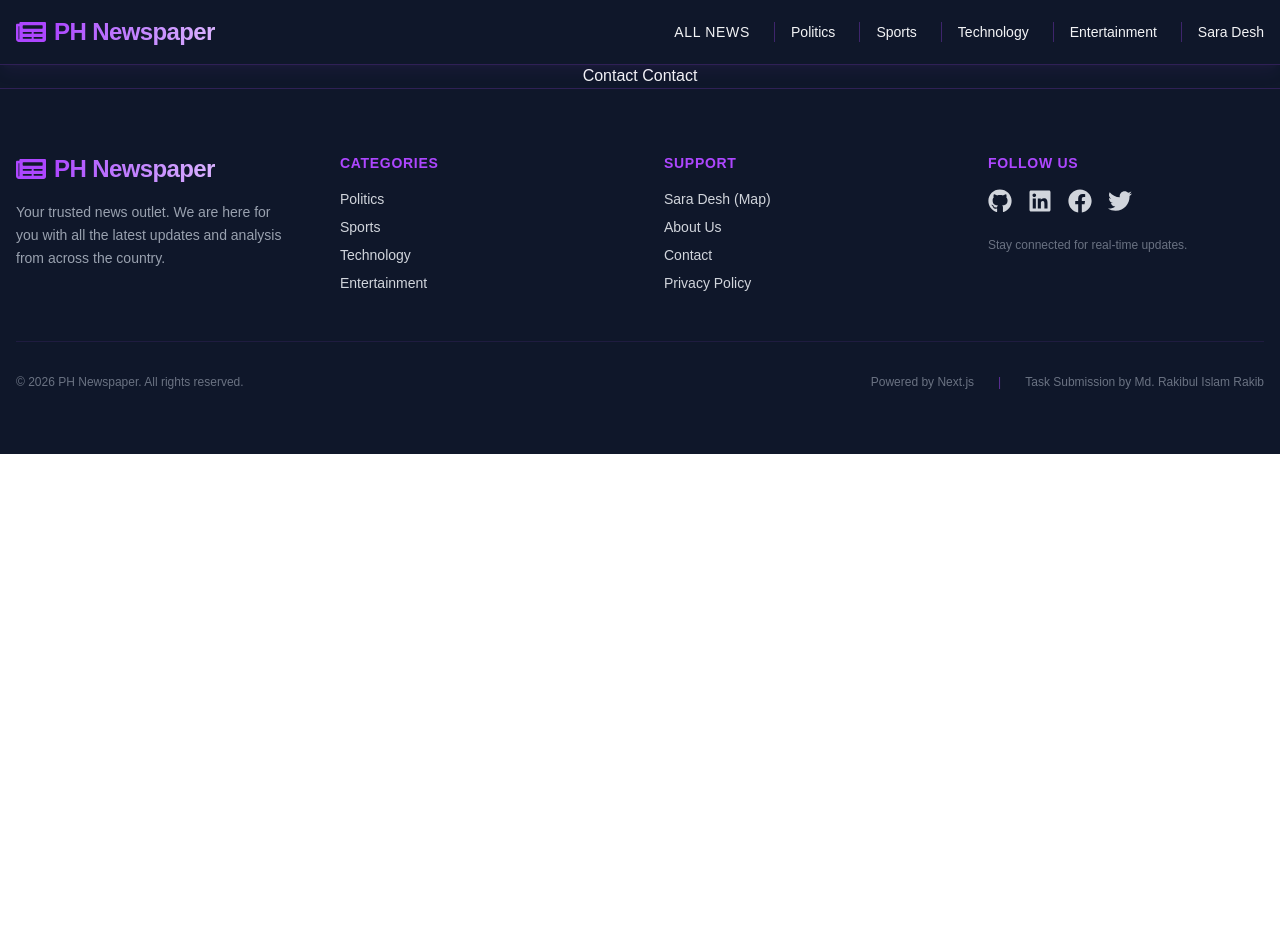
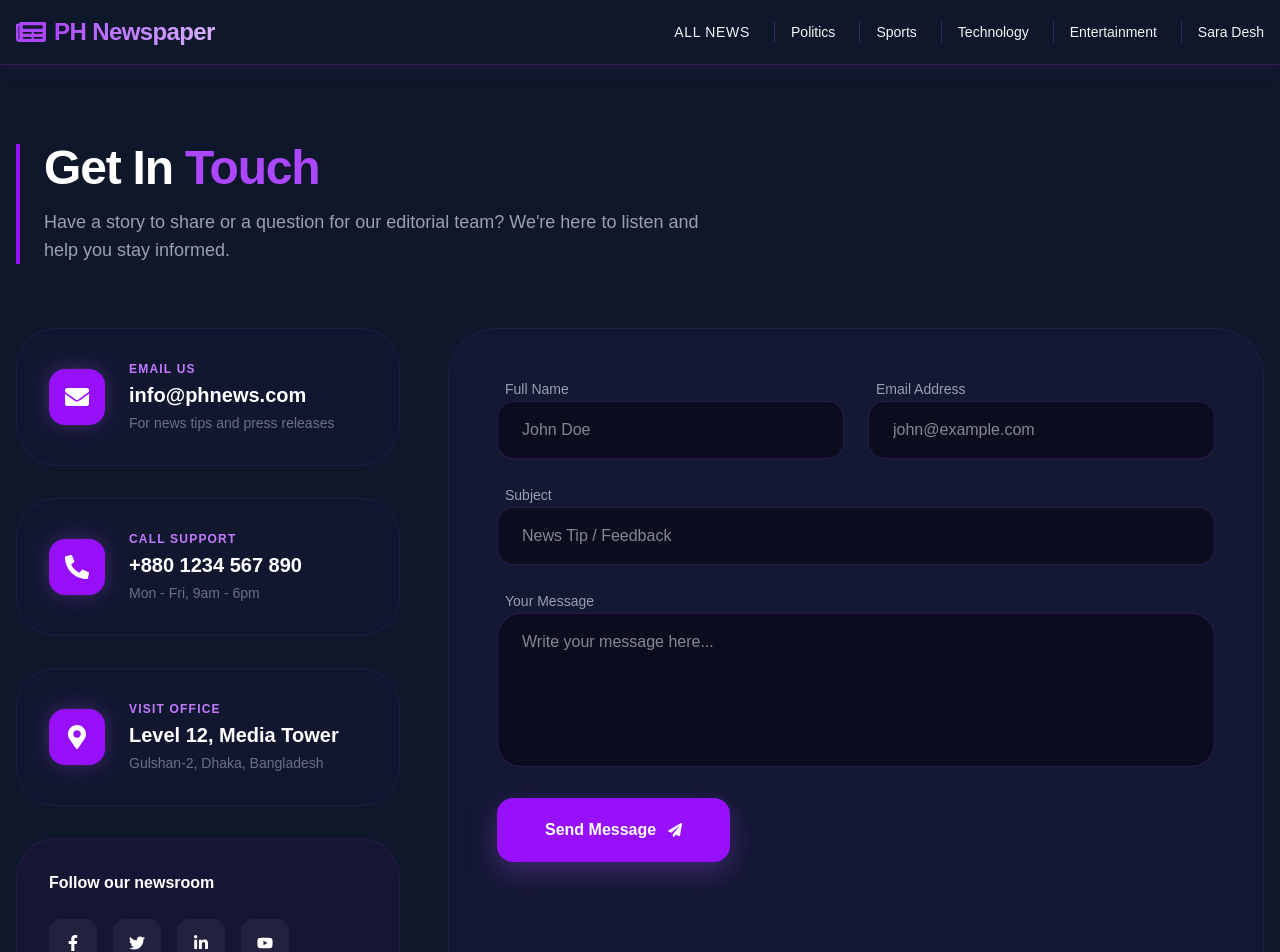
Before and after one commit to mrirakib04/ph-content-associate-task-web, a Next.js app: page /contact in a window 1280 px wide. Shown: the top 952 px of the page. Before the commit the page ends 800 px from the top, so only its background shows below. Built offline with nearby package versions, Linux system fonts and the light colour scheme.

Commit message:
contact page

```diff
--- a/app/contact/page.jsx
+++ b/app/contact/page.jsx
@@ -1,5 +1,171 @@
+"use client";
+import {
+  FaEnvelope,
+  FaPhoneAlt,
+  FaMapMarkerAlt,
+  FaFacebookF,
+  FaTwitter,
+  FaLinkedinIn,
+  FaYoutube,
+  FaPaperPlane,
+} from "react-icons/fa";
+import { toast } from "react-toastify";
+
 const Contact = () => {
-  return <div>Contact Contact</div>;
+  const contactInfo = [
+    {
+      icon: <FaEnvelope />,
+      label: "Email Us",
+      value: "info@phnews.com",
+      subText: "For news tips and press releases",
+    },
+    {
+      icon: <FaPhoneAlt />,
+      label: "Call Support",
+      value: "+880 1234 567 890",
+      subText: "Mon - Fri, 9am - 6pm",
+    },
+    {
+      icon: <FaMapMarkerAlt />,
+      label: "Visit Office",
+      value: "Level 12, Media Tower",
+      subText: "Gulshan-2, Dhaka, Bangladesh",
+    },
+  ];
+
+  return (
+    <section className="w-full py-20 px-4 min-h-screen">
+      <div className="max-w-7xl mx-auto">
+        {/* Header Section */}
+        <div
+          className="text-left mb-16 border-l-4 border-purple-600 pl-6"
+          data-aos="fade-right"
+        >
+          <h1 className="text-white text-3xl sm:text-4xl md:text-5xl font-extrabold tracking-tight">
+            Get In <span className="text-purple-500">Touch</span>
+          </h1>
+          <p className="text-gray-400 text-lg mt-4 max-w-2xl">
+            Have a story to share or a question for our editorial team? We're
+            here to listen and help you stay informed.
+          </p>
+        </div>
+
+        <div className="grid grid-cols-1 lg:grid-cols-3 gap-12">
+          {/* Left Column: Contact Details */}
+          <div className="lg:col-span-1 space-y-8">
+            {contactInfo.map((info, index) => (
+              <div
+                key={index}
+                className="group bg-[#1E1B4B]/20 border border-purple-500/10 p-4 sm:p-8 rounded-[2.5rem] backdrop-blur-sm hover:border-purple-500/40 transition-all duration-300"
+                data-aos="fade-up"
+                data-aos-delay={index * 100}
+              >
+                <div className="flex items-center gap-6">
+                  <div className="text-2xl p-4 bg-purple-600 text-white rounded-2xl shadow-[0_0_20px_rgba(168,85,247,0.3)]">
+                    {info.icon}
+                  </div>
+                  <div>
+                    <p className="text-purple-400 text-xs font-bold uppercase tracking-widest mb-1">
+                      {info.label}
+                    </p>
+                    <h3 className="text-white text-lg sm:text-xl font-bold">
+                      {info.value}
+                    </h3>
+                    <p className="text-gray-500 text-sm mt-1">{info.subText}</p>
+                  </div>
+                </div>
+              </div>
+            ))}
+
+            {/* Social Links */}
+            <div
+              className="bg-purple-600/5 border border-purple-500/10 p-8 rounded-[2.5rem]"
+              data-aos="fade-up"
+              data-aos-delay="400"
+            >
+              <p className="text-white font-bold mb-6">Follow our newsroom</p>
+              <div className="flex gap-4">
+                {[
+                  <FaFacebookF />,
+                  <FaTwitter />,
+                  <FaLinkedinIn />,
+                  <FaYoutube />,
+                ].map((icon, i) => (
+                  <button
+                    key={i}
+                    className="w-12 h-12 bg-white/5 hover:bg-purple-600 text-white rounded-xl flex items-center justify-center transition-all duration-300"
+                  >
+                    {icon}
+                  </button>
+                ))}
+              </div>
+            </div>
+          </div>
+
+          {/* Right Column: Contact Form */}
+          <div
+            className="lg:col-span-2 bg-[#1E1B4B]/30 border border-purple-500/10 p-4 sm:p-8 md:p-12 rounded-[3rem] backdrop-blur-md"
+            data-aos="zoom-in"
+          >
+            <form
+              onSubmit={(e) => {
+                e.preventDefault();
+                toast.success("Message Sent");
+                e.target.reset();
+              }}
+              className="grid grid-cols-1 md:grid-cols-2 gap-6"
+            >
+              <div className="space-y-2">
+                <label className="text-gray-400 text-sm font-medium ml-2">
+                  Full Name
+                </label>
+                <input
+                  type="text"
+                  placeholder="John Doe"
+                  className="w-full bg-black/40 border border-purple-500/20 rounded-2xl px-6 py-4 text-white focus:outline-none focus:border-purple-500 transition-all"
+                />
+              </div>
+              <div className="space-y-2">
+                <label className="text-gray-400 text-sm font-medium ml-2">
+                  Email Address
+                </label>
+                <input
+                  type="email"
+                  placeholder="john@example.com"
+                  className="w-full bg-black/40 border border-purple-500/20 rounded-2xl px-6 py-4 text-white focus:outline-none focus:border-purple-500 transition-all"
+                />
+              </div>
+              <div className="md:col-span-2 space-y-2">
+                <label className="text-gray-400 text-sm font-medium ml-2">
+                  Subject
+                </label>
+                <input
+                  type="text"
+                  placeholder="News Tip / Feedback"
+                  className="w-full bg-black/40 border border-purple-500/20 rounded-2xl px-6 py-4 text-white focus:outline-none focus:border-purple-500 transition-all"
+                />
+              </div>
+              <div className="md:col-span-2 space-y-2">
+                <label className="text-gray-400 text-sm font-medium ml-2">
+                  Your Message
+                </label>
+                <textarea
+                  rows="5"
+                  placeholder="Write your message here..."
+                  className="w-full bg-black/40 border border-purple-500/20 rounded-3xl px-6 py-4 text-white focus:outline-none focus:border-purple-500 transition-all resize-none"
+                ></textarea>
+              </div>
+              <div className="md:col-span-2">
+                <button className="w-full md:w-auto bg-purple-600 hover:bg-purple-700 text-white font-bold px-12 py-5 rounded-2xl flex items-center justify-center gap-3 transition-all shadow-[0_10px_30px_rgba(168,85,247,0.3)] active:scale-95">
+                  Send Message <FaPaperPlane className="text-sm" />
+                </button>
+              </div>
+            </form>
+          </div>
+        </div>
+      </div>
+    </section>
+  );
 };
 
 export default Contact;
--- a/app/privacy/page.jsx
+++ b/app/privacy/page.jsx
@@ -84,12 +84,12 @@ const Privacy = () => {
           {sections.map((item, index) => (
             <div
               key={index}
-              className="bg-[#1E1B4B]/20 border border-purple-500/10 p-8 md:p-10 rounded-[2.5rem] backdrop-blur-sm hover:border-purple-500/30 transition-all duration-500 hover:bg-[#1E1B4B]/30 group"
+              className="bg-[#1E1B4B]/20 border border-purple-500/10 p-4 sm:p-8 md:p-10 rounded-[2.5rem] backdrop-blur-sm hover:border-purple-500/30 transition-all duration-500 hover:bg-[#1E1B4B]/30 group"
               data-aos="fade-up"
               data-aos-delay={index * 50}
             >
               <div className="flex flex-col sm:flex-row items-start gap-6">
-                <div className="text-4xl p-5 bg-purple-600/10 rounded-3xl border border-purple-500/20 group-hover:scale-110 transition-transform duration-500">
+                <div className="text-3xl md:text-4xl p-5 bg-purple-600/10 rounded-3xl border border-purple-500/20 group-hover:scale-110 transition-transform duration-500">
                   {item.icon}
                 </div>
                 <div>
```
